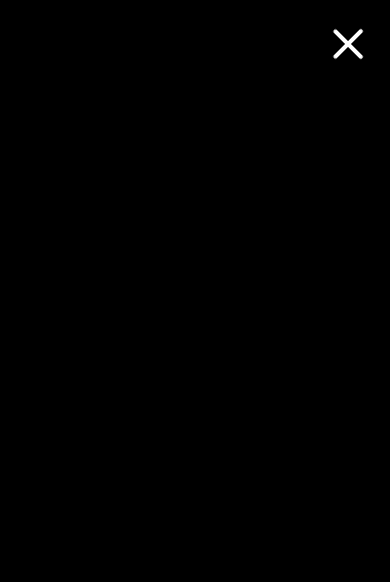
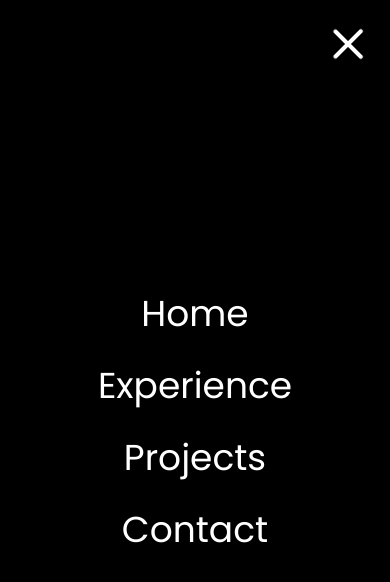
Before and after one commit to brosmar18/portfolio-2024, a Next.js app: page / in a window 390 px wide. Both pictures are taken after a click on the button 354 px from the left and 43 px from the top of the page. Shown: the top 582 px of the page. Built offline with nearby package versions, Linux system fonts and the light colour scheme.

Commit message:
MobileNav links added

```diff
--- a/components/shared/Navbar.tsx
+++ b/components/shared/Navbar.tsx
@@ -113,7 +113,16 @@
             animate='opened'
             className="absolute top-0 left-0 w-screen h-screen bg-black text-white flex flex-col items-center justify-center gap-8 text-4xl z-40"
           >
-
+            {navLinks.map(link => (
+              <motion.div
+                key={`link-${link.label}`}
+                variants={listItemVariants}
+              >
+                <Link href={link.route}>
+                  {link.label}
+                </Link>
+              </motion.div>
+            ))}
           </motion.div>
         )}
       </div>
```
